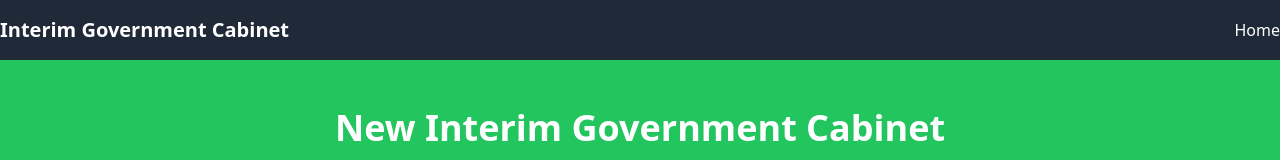
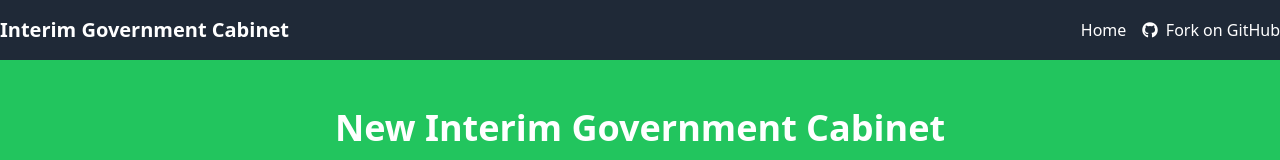
Before and after one commit to nadimtuhin/bangladesh-interim-govt, a Next.js app: page / in a window 1280 px wide. Shown: the top 160 px of the page. Built offline with nearby package versions, Linux system fonts and the light colour scheme.

Commit message:
feat: added fork button

```diff
--- a/src/app/layout.js
+++ b/src/app/layout.js
@@ -1,26 +1,32 @@
-import React from 'react';
 import Head from 'next/head';
 import Link from 'next/link';
 import './globals.css';
 
 export default function Layout({children}) {
   return (
-    <html>
+    <html lang="en">
     <Head>
       <title>Interim Government Cabinet</title>
+      <link rel="stylesheet" href="https://cdnjs.cloudflare.com/ajax/libs/font-awesome/6.0.0-beta3/css/all.min.css" />
     </Head>
     <body>
     <div className="flex flex-col min-h-screen">
       <header className="bg-gray-800 text-white py-4">
         <nav className="container mx-auto flex justify-between items-center">
           <Link href="/" className="text-xl font-bold">
-            <span>Interim Government Cabinet</span>
+              Interim Government Cabinet
           </Link>
           <ul className="flex space-x-4">
             <li>
               <Link href="/">
-                <span>Home</span>
+                Home
               </Link>
+            </li>
+            <li>
+              <a href="https://github.com/nadimtuhin/bangladesh-interim-govt" className="flex items-center space-x-2">
+                <i className="fab fa-github"></i>
+                <span>Fork on GitHub</span>
+              </a>
             </li>
           </ul>
         </nav>
```
